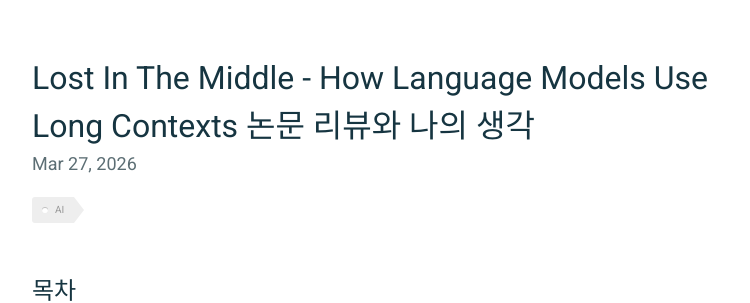
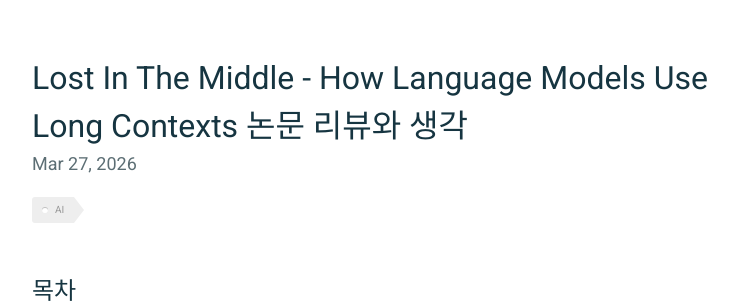
Before and after one commit to parkhuiwo0/parkhuiwo0.github.io, a Jekyll site: the page built from _posts/2026-03-27-Lost-In-the-Middle.md, in a window 1280 px wide and 1400 px high. Shown: the part 235-538 px from the top of the window, without its empty margins (258-1008 px from the left). Built offline with Jekyll 4.4.1, drawn with Linux system fonts in a browser that asks for light colours; some of the changed text lies outside the part shown.

Commit message:
Update 2026-03-27-Lost-In-the-Middle.md

```diff
--- a/_posts/2026-03-27-Lost-In-the-Middle.md
+++ b/_posts/2026-03-27-Lost-In-the-Middle.md
@@ -1,6 +1,6 @@
 ---
 layout: post
-title: "Lost In The Middle - How Language Models Use Long Contexts 논문 리뷰와 나의 생각"
+title: "Lost In The Middle - How Language Models Use Long Contexts 논문 리뷰와 생각"
 description: "LLM 모델의 입력 Context 활용도에 대한 연구 논문 읽기"
 date: 2026-03-27
 tags: AI
@@ -162,7 +164,8 @@ LLM 모델이 찾아야하는 정답은 **문서[2]**에 있습니다. 마찬가
 ### 실험 결과
 각 모델에 대해서 실험 후 Accuracy를 측정한 결과 사진은 다음과 같습니다.
 
-<img width="747" height="247" alt="실험결과" src="https://github.com/user-attachments/assets/07670d8a-ea33-450b-a2ce-1422b42fc021" />
+<img width="747" height="247" alt="실험결과" src="https://github.com/user-attachments/assets/07670d8a-ea33-450b-a2ce-1422b42fc021"/>
+<div align="center" style="color: gray; font-size: 0.85em;">(출처: Lost In the Middle 논문 내)</div>
 
 요약하자면 다음과 같습니다.
 
```
Also changed, not shown: other parts of _posts/2026-03-27-Lost-In-the-Middle.md (+5 -0 lines).
